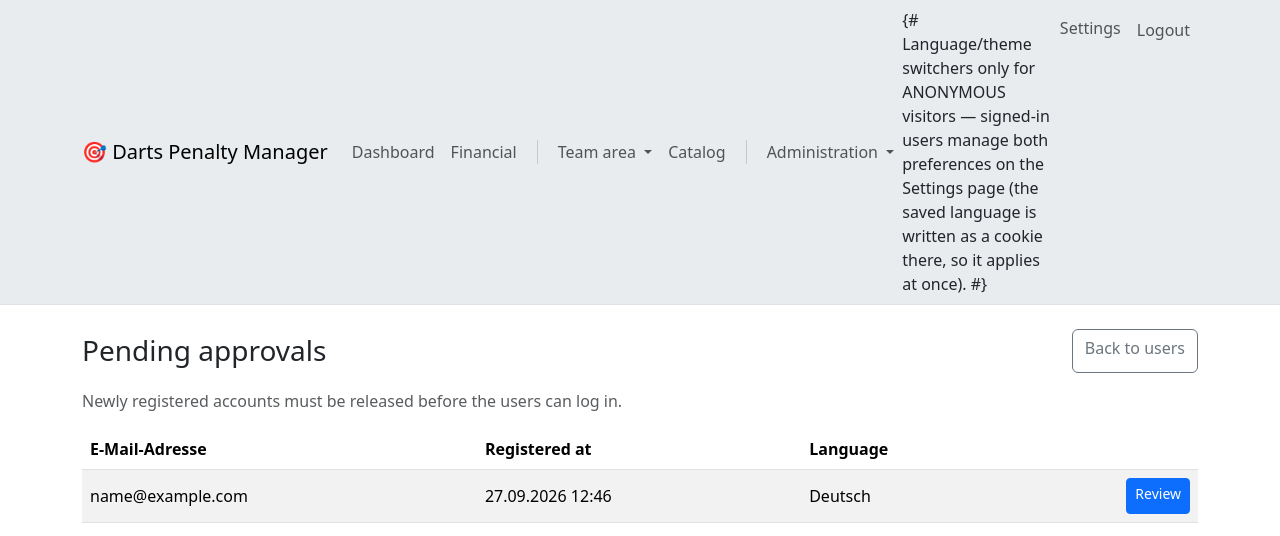
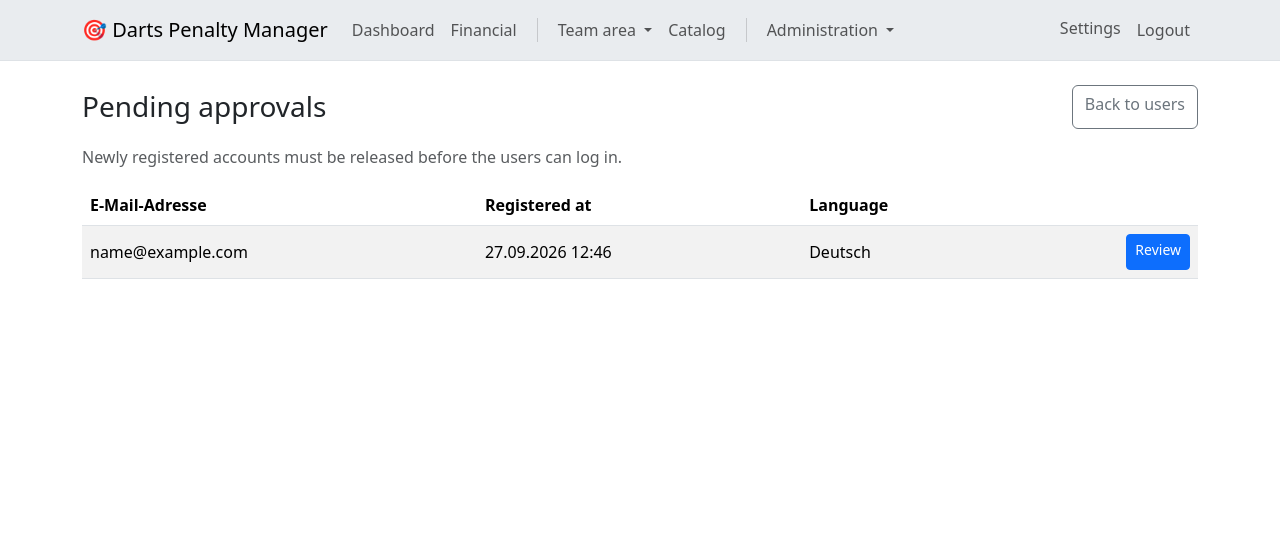
Before and after one commit to reserve85/DartsPenaltySystem, a Django app: page /accounts/users/pending/ in a window 1280 px wide. Shown: the top 536 px of the page. Run offline with Django 5.2, Linux system fonts and the light colour scheme; the visitor is signed in with stand-in values (Sample User, id 1); data comes from the database, SQL or seed files in the repository; data that the repository does not hold is empty; some libraries are stand-ins or nearby versions.

Commit message:
Reorder Administration menu: Seasons, Users, Audit (single-line template comment fix)

```diff
--- a/app/templates/base.html
+++ b/app/templates/base.html
@@ -98,13 +98,13 @@
                             </a>
                             <ul class="dropdown-menu">
                                 <li>
+                                    <a class="dropdown-item" href="{% url 'season_list' %}">{% translate "Seasons" %}</a>
+                                </li>
+                                <li>
                                     <a class="dropdown-item" href="{% url 'accounts:user_list' %}">{% translate "Users" %}</a>
                                 </li>
                                 <li>
                                     <a class="dropdown-item" href="{% url 'audit_list' %}">{% translate "Audit" %}</a>
-                                </li>
-                                <li>
-                                    <a class="dropdown-item" href="{% url 'season_list' %}">{% translate "Seasons" %}</a>
                                 </li>
                             </ul>
                         </li>
@@ -129,9 +129,7 @@
                 </form>
             {% endif %}
             <ul class="navbar-nav ms-auto">
-                {# Language/theme switchers only for ANONYMOUS visitors — signed-in
-                   users manage both preferences on the Settings page (the saved
-                   language is written as a cookie there, so it applies at once). #}
+                {# Language/theme switchers only for ANONYMOUS visitors — signed-in users manage both on the Settings page. #}
                 {% if not request.user.is_authenticated %}
                     {% include "includes/_language_switcher.html" %}
                     {% include "includes/_theme_switcher.html" %}
```
Also changed, not shown: tests/test_templates.py (+9 -0 lines).
